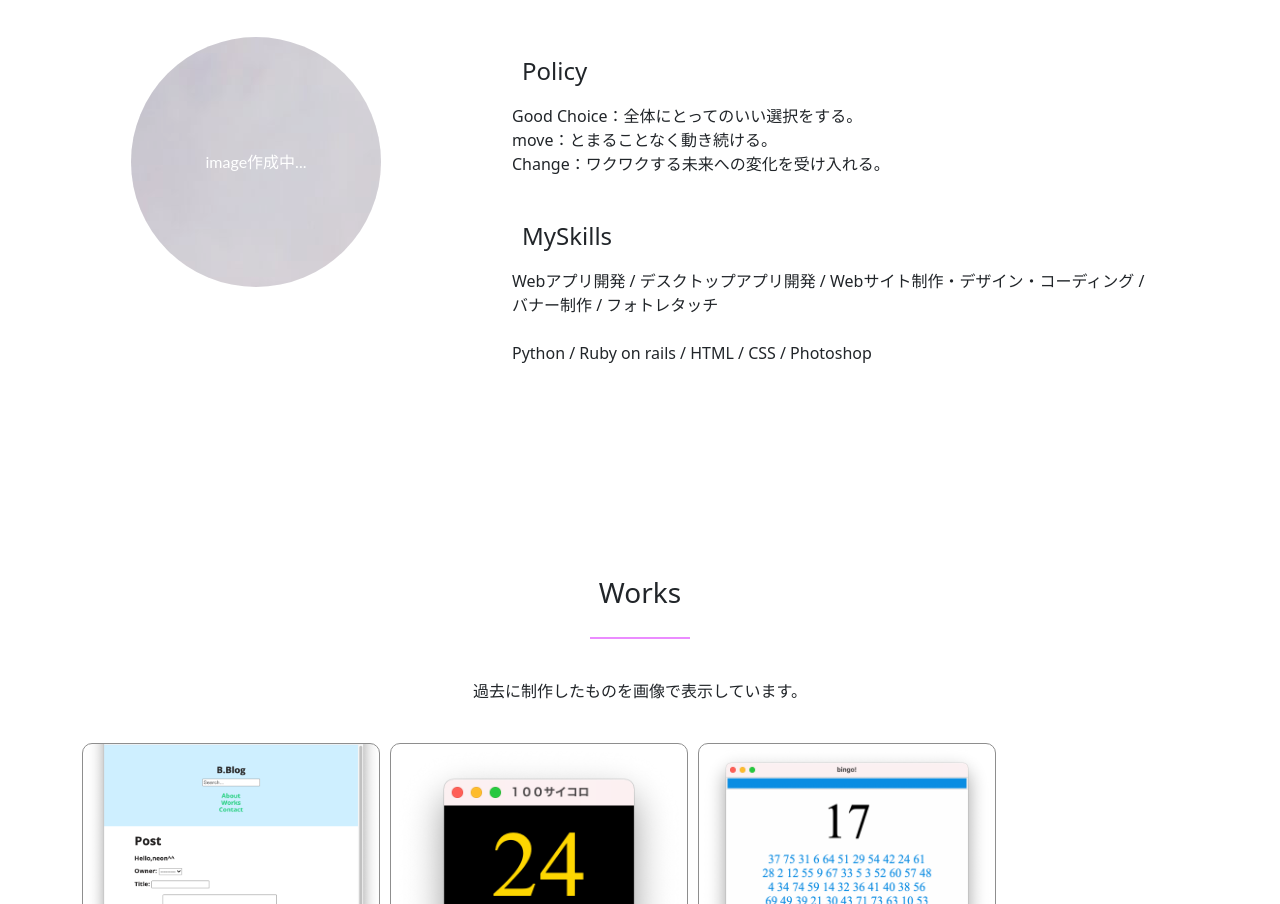
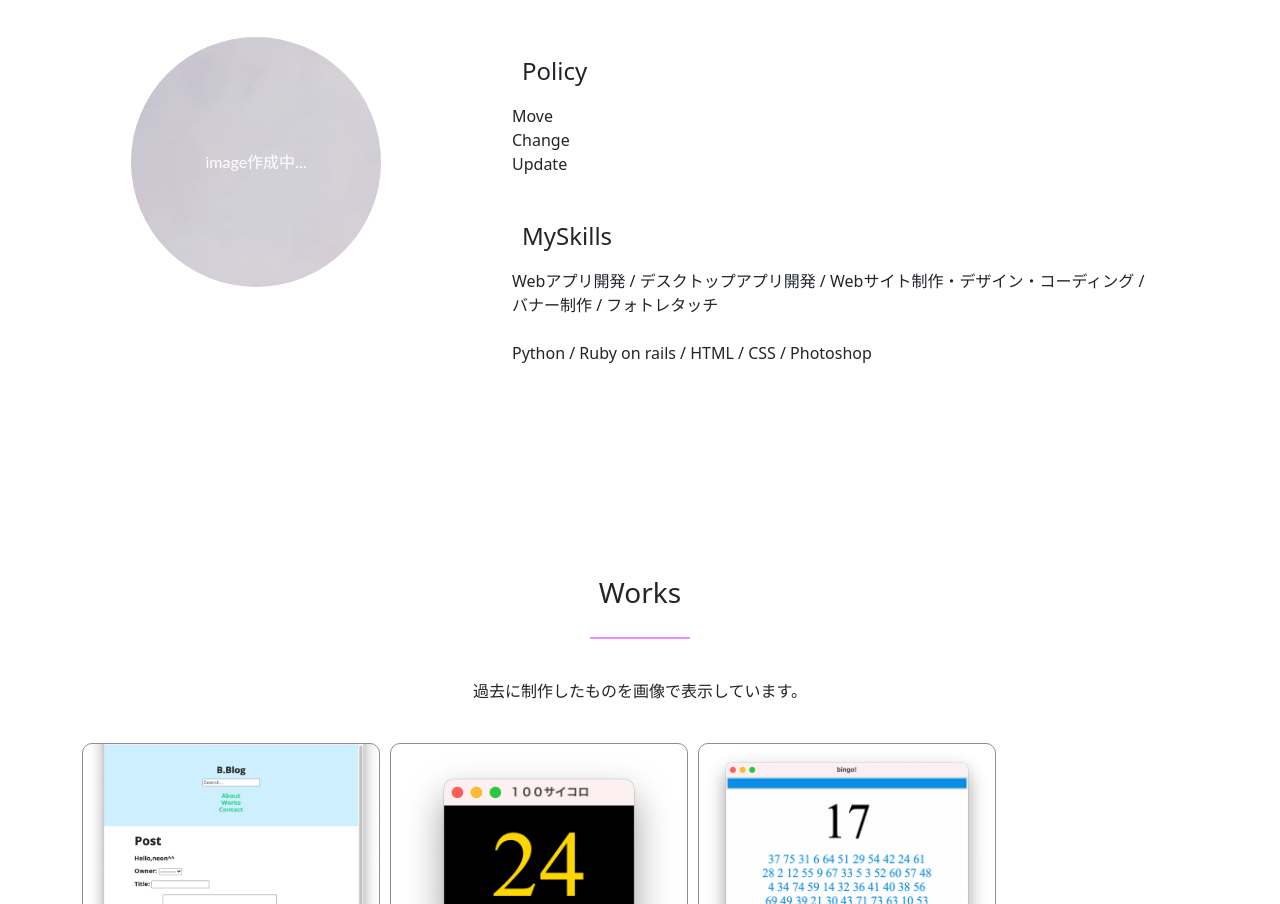
Before and after one commit to neonimi/mysite, a plain HTML site: page index.html in a window 1280 px wide. Shown: the part 1017-1921 px from the top of the page. Drawn offline with nearby package versions, Linux system fonts and the light colour scheme.

Commit message:
Update index.html

```diff
--- a/index.html
+++ b/index.html
@@ -72,10 +72,9 @@
 				<div class="ac">
 				<h4 class="at">Policy</h4>
 				<p>
-					Good Choice：全体にとってのいい選択をする。<br>
-					<!-- 希望＞子供達＞テクノロジ＞業務効率化＞ひとり＞正直<br> -->
-					move：とまることなく動き続ける。<br>
-					Change：ワクワクする未来への変化を受け入れる。<br>
+					Move<br>
+					Change<br>
+					Update<br>
 				</p>
 				</div>
 				<div class="ac">
```
